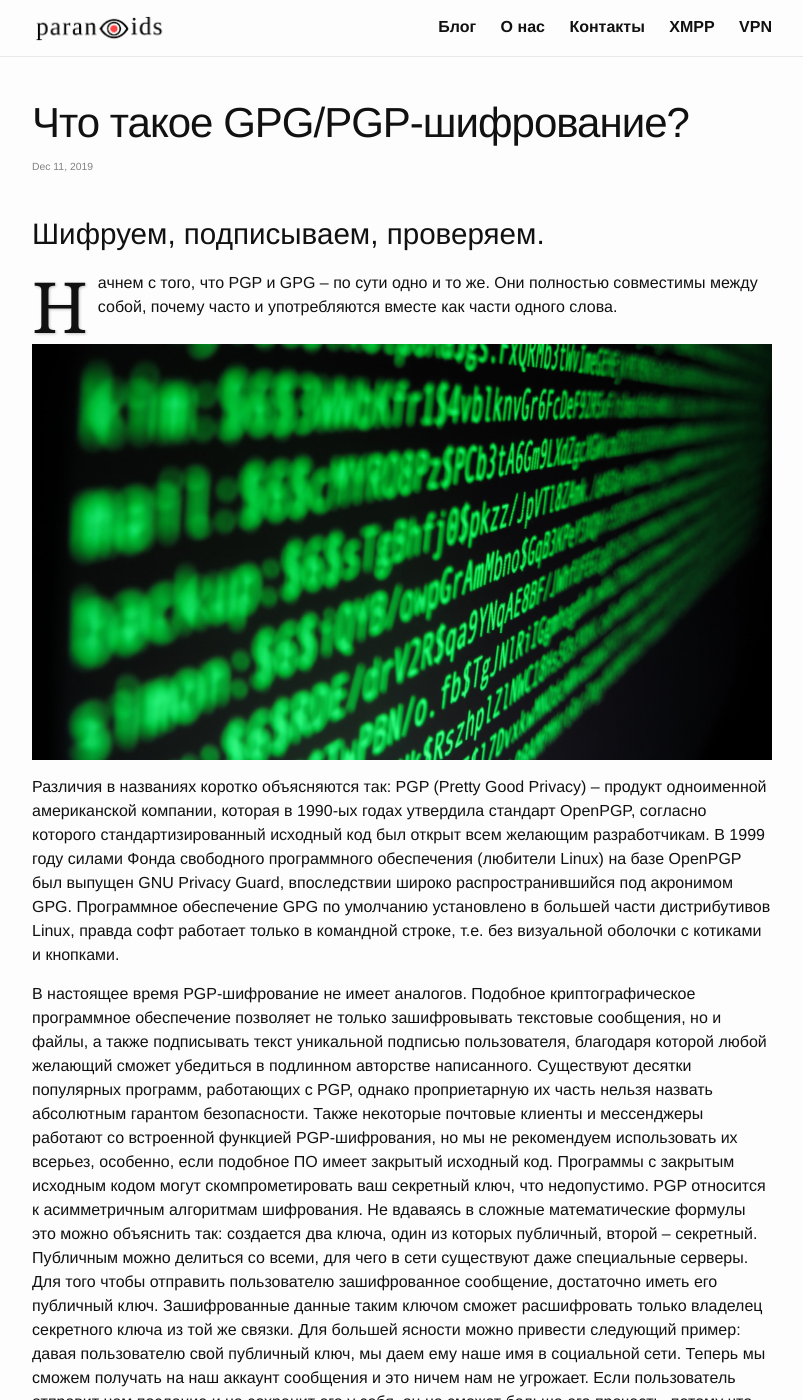
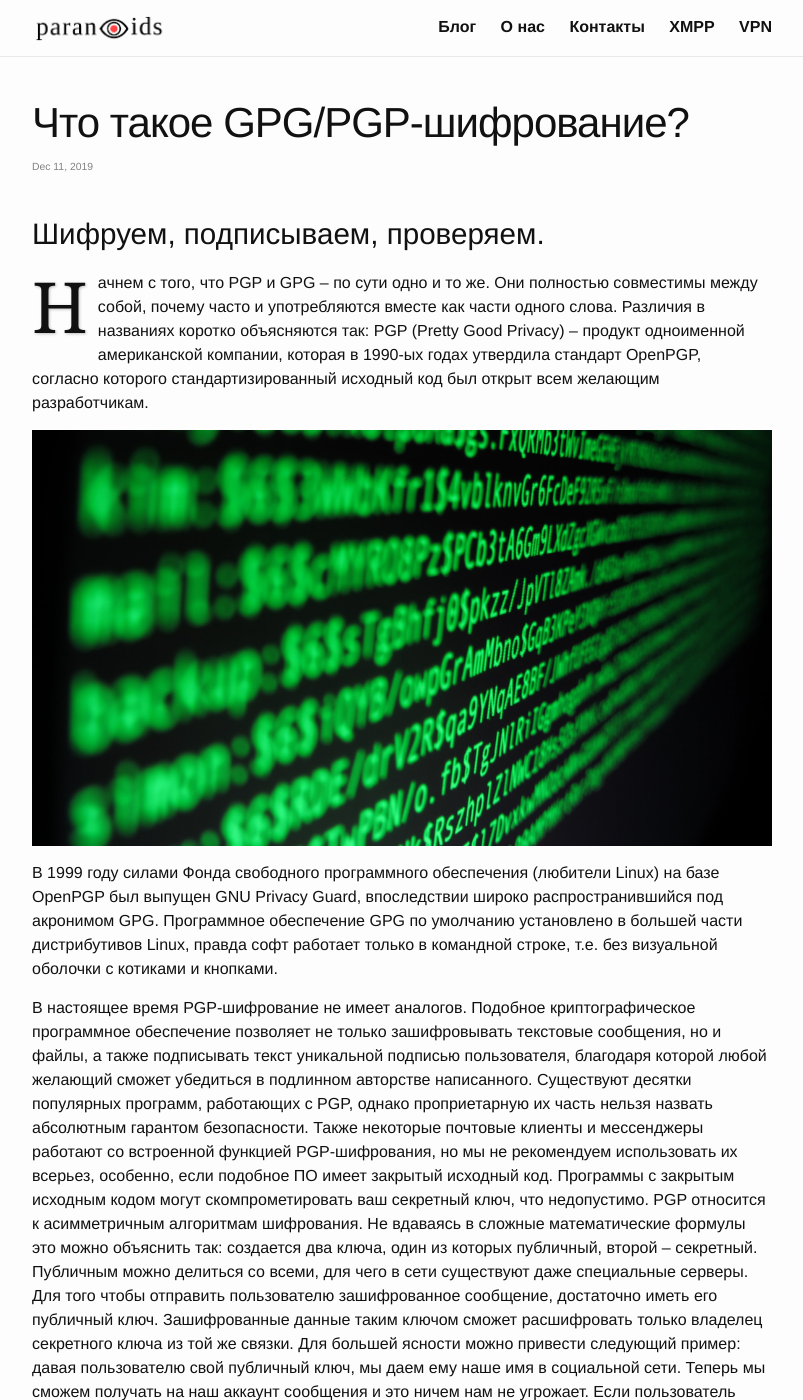
Before and after one commit to 2b7E1n6D0e5R7/2b7E1n6D0e5R7.github.io, a Jekyll site: the page built from _posts/2019-12-11-what-is-gpg-pgp-encryption.md, in a window 1280 px wide and 1400 px high. Shown: the whole window, without its empty margins (238-1041 px from the left). Built offline with Jekyll 4.4.1, drawn with Linux system fonts in a browser that asks for light colours.

Commit message:
Update 2019-12-11-what-is-gpg-pgp-encryption.md

```diff
--- a/_posts/2019-12-11-what-is-gpg-pgp-encryption.md
+++ b/_posts/2019-12-11-what-is-gpg-pgp-encryption.md
@@ -5,11 +5,11 @@
 ---
 ## Шифруем, подписываем, проверяем.
 
-<b class="bukvica">Н</b>ачнем с того, что PGP и GPG – по сути одно и то же. Они полностью совместимы между собой, почему часто и употребляются вместе как части одного слова.
+<b class="bukvica">Н</b>ачнем с того, что PGP и GPG – по сути одно и то же. Они полностью совместимы между собой, почему часто и употребляются вместе как части одного слова. Различия в названиях коротко объясняются так: PGP (Pretty Good Privacy) – продукт одноименной американской компании, которая в 1990-ых годах утвердила стандарт OpenPGP, согласно которого стандартизированный исходный код был открыт всем желающим разработчикам.
 
 ![encryption](/images/encryption.jpg)
 
-Различия в названиях коротко объясняются так: PGP (Pretty Good Privacy) – продукт одноименной американской компании, которая в 1990-ых годах утвердила стандарт OpenPGP, согласно которого стандартизированный исходный код был открыт всем желающим разработчикам. В 1999 году силами Фонда свободного программного обеспечения (любители Linux) на базе OpenPGP был выпущен GNU Privacy Guard, впоследствии широко распространившийся под акронимом GPG. Программное обеспечение GPG по умолчанию установлено в большей части дистрибутивов Linux, правда софт работает только в командной строке, т.е. без визуальной оболочки с котиками и кнопками.
+В 1999 году силами Фонда свободного программного обеспечения (любители Linux) на базе OpenPGP был выпущен GNU Privacy Guard, впоследствии широко распространившийся под акронимом GPG. Программное обеспечение GPG по умолчанию установлено в большей части дистрибутивов Linux, правда софт работает только в командной строке, т.е. без визуальной оболочки с котиками и кнопками.
 
 В настоящее время PGP-шифрование не имеет аналогов. Подобное криптографическое программное обеспечение позволяет не только зашифровывать текстовые сообщения, но и файлы, а также подписывать текст уникальной подписью пользователя, благодаря которой любой желающий сможет убедиться в подлинном авторстве написанного.
 Существуют десятки популярных программ, работающих с PGP, однако проприетарную их часть нельзя назвать абсолютным гарантом безопасности. Также некоторые почтовые клиенты и мессенджеры работают со встроенной функцией PGP-шифрования, но мы не рекомендуем использовать их всерьез, особенно, если подобное ПО имеет закрытый исходный код. Программы с закрытым исходным кодом могут скомпрометировать ваш секретный ключ, что недопустимо.
```
